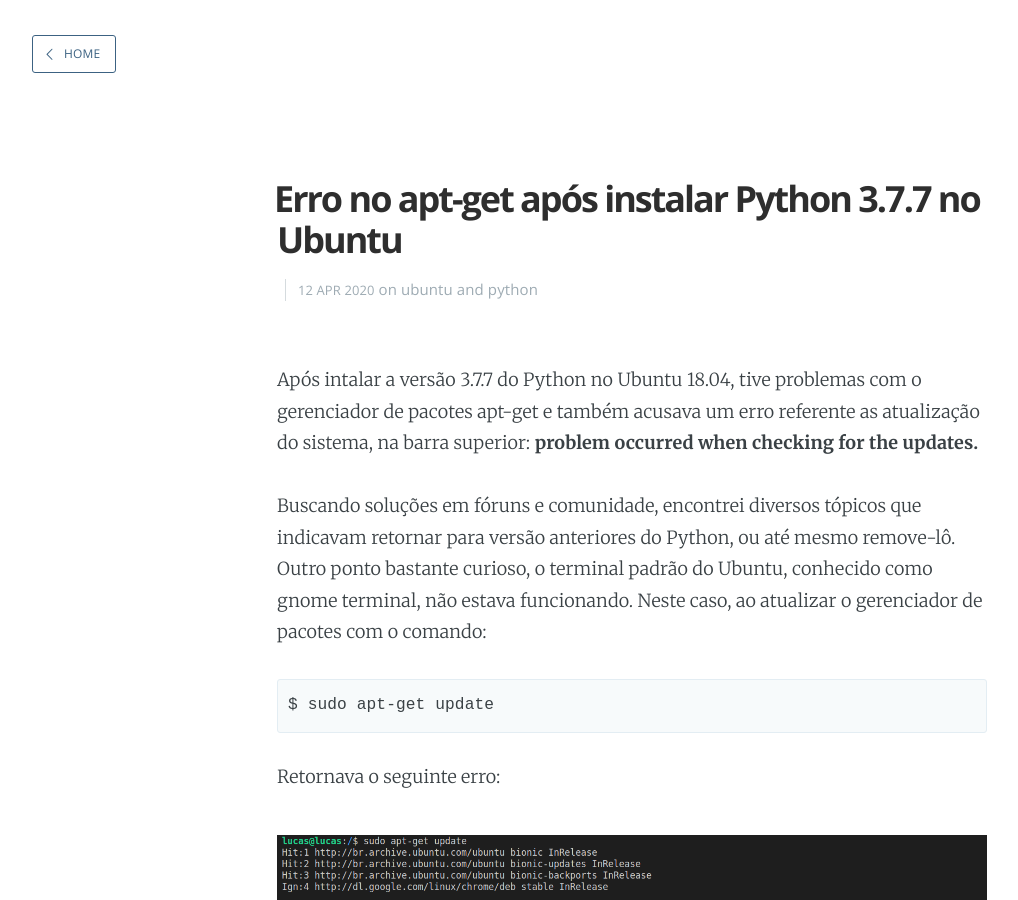
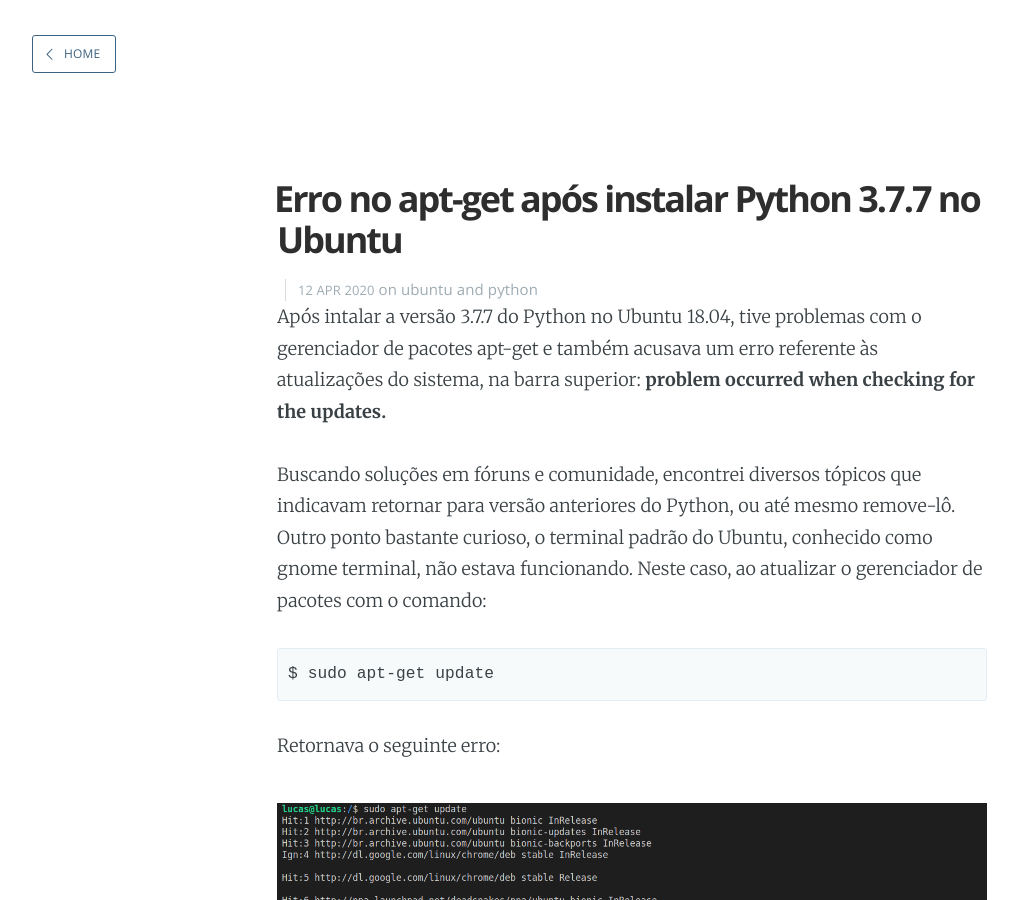
Before and after one commit to melzilucas/melzilucas.github.io, a Jekyll site: the page built from _posts/2020-04-12-Erro-no-apt-get-apos-instalar-Python3.7.7-no-Ubuntu.markdown, in a window 1280 px wide and 900 px high. Shown: the whole window, without its empty margins (8-1026 px from the left). Built offline with Jekyll 4.4.1, drawn with Linux system fonts in a browser that asks for light colours.

Commit message:
Att post's

```diff
--- a/_posts/2020-04-10-Comandos-uteis-utilizando-a-biblioteca-Pandas.markdown
+++ b/_posts/2020-04-10-Comandos-uteis-utilizando-a-biblioteca-Pandas.markdown
@@ -6,7 +6,6 @@ categories: data-science python
 image: "/assets/images/pandas.jpg"
 ---
 
-<br>
 <p> Este post está em construção, nele vou descrever alguns funcionalidades do Pandas...</p>
 <p>Utilizamos Pandas no primeiro desafio da aceleração disponibilizado pela Codenation em Data science.</p>
 
--- a/_posts/2020-04-12-Erro-no-apt-get-apos-instalar-Python3.7.7-no-Ubuntu.markdown
+++ b/_posts/2020-04-12-Erro-no-apt-get-apos-instalar-Python3.7.7-no-Ubuntu.markdown
@@ -7,8 +7,7 @@ image: "/assets/images/01.png"
 
 ---
 
-<br>
-<p>Após intalar a versão 3.7.7 do Python no Ubuntu 18.04, tive problemas com o gerenciador de pacotes apt-get e também acusava um erro referente as atualização do sistema, na barra superior: <b>problem occurred when checking for the updates.</b></p>
+<p>Após intalar a versão 3.7.7 do Python no Ubuntu 18.04, tive problemas com o gerenciador de pacotes apt-get e também acusava um erro referente às atualizações do sistema, na barra superior: <b>problem occurred when checking for the updates.</b></p>
 
 Buscando soluções em fóruns e comunidade, encontrei diversos tópicos que indicavam retornar para versão anteriores do Python, ou até mesmo remove-lô. Outro ponto bastante curioso, o terminal padrão do Ubuntu, conhecido como gnome terminal, não estava funcionando. Neste caso, ao atualizar o gerenciador de pacotes com o comando:
 <pre>$ sudo apt-get update</pre>
```
